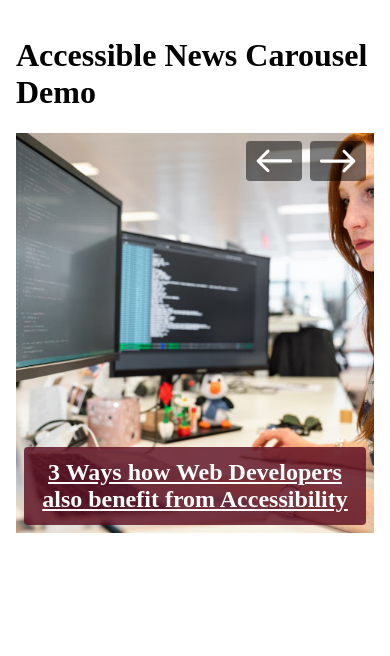
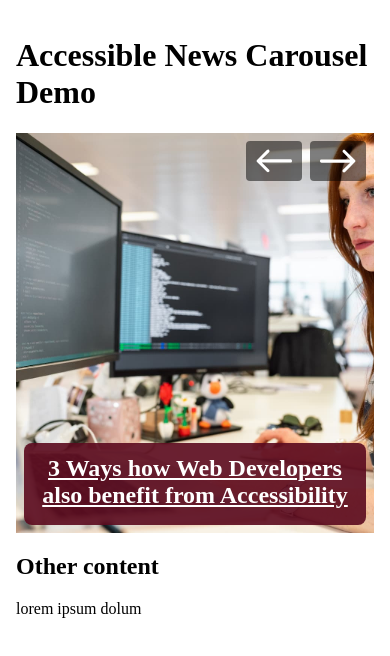
Before and after one commit to alexlehner86/accessible-news-carousel, an Angular app: page / in a window 390 px wide. Shown: the top 656 px of the page. Built offline with nearby package versions, Linux system fonts and the light colour scheme.

Commit message:
improve accessibility and responsiveness

```diff
--- a/src/app/app.component.html
+++ b/src/app/app.component.html
@@ -3,3 +3,5 @@
     carouselLabel="Tech News"
     [newsItems]="newsItems"
 ></app-news-carousel>
+<h2>Other content</h2>
+<p>lorem ipsum dolum</p>
--- a/src/app/app.component.scss
+++ b/src/app/app.component.scss
@@ -1,3 +1,3 @@
 app-news-carousel {
-    --carousel-text-background: rgb(91 10 30 / 0.8);
+    --carousel-text-background: rgb(91 10 30 / 0.9);
 }
--- a/src/app/components/news-carousel/news-carousel.component.html
+++ b/src/app/components/news-carousel/news-carousel.component.html
@@ -16,7 +16,7 @@
 </div>
 <div
     class="carousel-items"
-    aria-live="polite"
+    aria-live="assertive"
     [ngClass]="{
         'animate-from-left': currentDirection === animDirection.FromLeft,
         'animate-from-right': currentDirection === animDirection.FromRight
@@ -30,10 +30,17 @@
         [attr.aria-roledescription]="config.slideDescription"
         [attr.aria-label]="(i+1) + ' ' + config.slideLabel + ' ' + newsItems.length"
     >
-        <img
-            [src]="item.imageUrl"
-            alt
+        <a
+            [href]="item.link"
+            class="image-link"
+            aria-hidden="true"
+            tabindex="-1"
         >
+            <img
+                [src]="item.imageUrl"
+                alt
+            >
+        </a>
         <div
             class="slide-text"
             [ngSwitch]="slideHeadingLevel"
--- a/src/app/components/news-carousel/news-carousel.component.scss
+++ b/src/app/components/news-carousel/news-carousel.component.scss
@@ -54,7 +54,6 @@
     position: relative;
     // placeholder if image hasn't finished loading
     background: rgb(146, 146, 146);
-    cursor: pointer;
     height: inherit;
     width: inherit;
     overflow: hidden;
@@ -63,6 +62,13 @@
     &:focus-within {
         outline: 0.25rem solid black;
         outline-offset: 0.125rem;
+    }
+
+    // Hide focus outline for image and heading links.
+    // Instead a focous outline is shown for the whole slide (see above).
+    a[href]:focus {
+        outline: none;
+    }
 }
 
 .news-item {
@@ -75,64 +81,69 @@
         visibility: visible;
     }
 
+    a.image-link {
+        display: inline-block;
+        margin: 0;
+        padding: 0;
+        height: 100%;
+        width: 100%;
+
         img {
             object-fit: cover;
-            height: inherit;
-            width: inherit;
+            height: 100%;
+            width: 100%;
+        }
     }
 
     .slide-text {
         position: absolute;
-            bottom: 1.5rem;
+        bottom: 0;
         left: 50%;
         transform: translateX(-50%);
-            width: inherit;
+        background: var(--carousel-text-background, rgb(0 0 0 / 0.7));
+        border-radius: 0.5rem 0.5rem 0 0;
+        width: 60%;
         display: flex;
         flex-direction: column;
         align-items: center;
-            gap: 0.5rem;
+        gap: 0.75rem;
+        padding: 0.75em 0.75rem 1rem;
 
-            h2,
-            h3,
-            h4,
-            p {
-                background: var(--carousel-text-background, rgb(0 0 0 / 0.7));
+        :is(h2, h3, h4, p) {
             color: var(--carousel-text-color, white);
-                border-radius: 0.25rem;
-                max-width: 60%;
             margin: 0;
-                padding: 0.5em 0.75rem;
+            padding: 0;
             text-align: center;
+        }
 
         a[href] {
             color: inherit;
             text-decoration: underline;
-
-                    &:focus {
-                        outline: none;
-                    }
         }
     }
 }
 
 @media screen and (max-width: 30rem) {
-            .slide-text {
+    .news-item .slide-text {
         bottom: 0.5rem;
-
-                h2,
-                h3,
-                h4 {
-                    max-width: calc(100% - 1rem);
-                }
+        border-radius: 0.5rem;
+        width: calc(100% - 1rem);
 
         p {
             display: none;
         }
     }
+
+    .news-item.active .slide-text :is(h2, h3, h4) {
+        visibility: hidden;
+
+        a[href] {
+            visibility: visible;
+        }
     }
 }
 
-    &.animate-from-left .news-item {
+.carousel-items.animate-from-left .news-item {
     &.active {
         animation: slide-in-from-left 0.5s forwards;
     }
@@ -143,7 +154,7 @@
     }
 }
 
-    &.animate-from-right .news-item {
+.carousel-items.animate-from-right .news-item {
     &.active {
         animation: slide-in-from-right 0.5s forwards;
     }
@@ -151,7 +162,6 @@
     &.moved-out {
         animation: slide-out-to-left 0.5s forwards;
         border-right: 0.125rem solid white;
-        }
     }
 }
 
```
Lines whose indentation alone changed are shown as unchanged.
